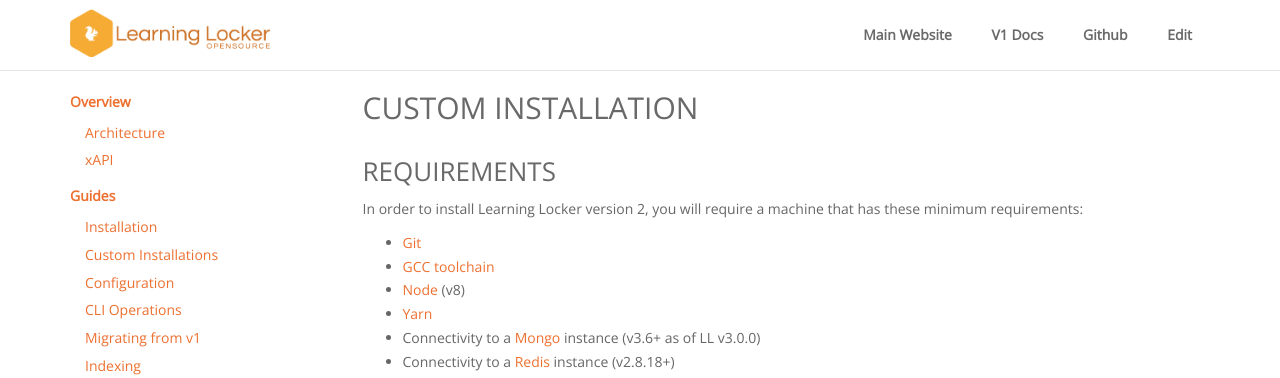
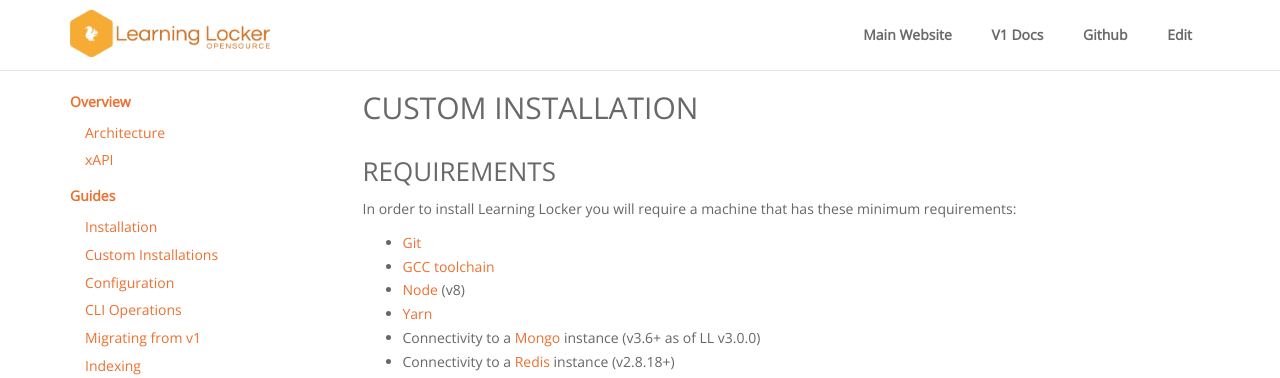
Before and after one commit to LearningLocker/docs, a Jekyll site: the page built from src/guides-custom-installation.md, in a window 1280 px wide and 900 px high. Shown: the top 378 px of the window. Built offline with Jekyll 4.4.1, drawn with Linux system fonts in a browser that asks for light colours; nearby versions of some CDN libraries; our own code applies the rules of GitHub Pages for plain Markdown files.

Commit message:
Removes references to "version 2"

```diff
--- a/src/guides-custom-installation.md
+++ b/src/guides-custom-installation.md
@@ -5,7 +5,7 @@
 
 ## Requirements
 
-In order to install Learning Locker version 2, you will require a machine that has these minimum requirements:
+In order to install Learning Locker you will require a machine that has these minimum requirements:
 
 * [Git](https://git-scm.com/)
 * [GCC toolchain](https://en.wikipedia.org/wiki/GNU_toolchain)
```
Also changed, not shown: src/guides-installing.md (+2 -2 lines).
